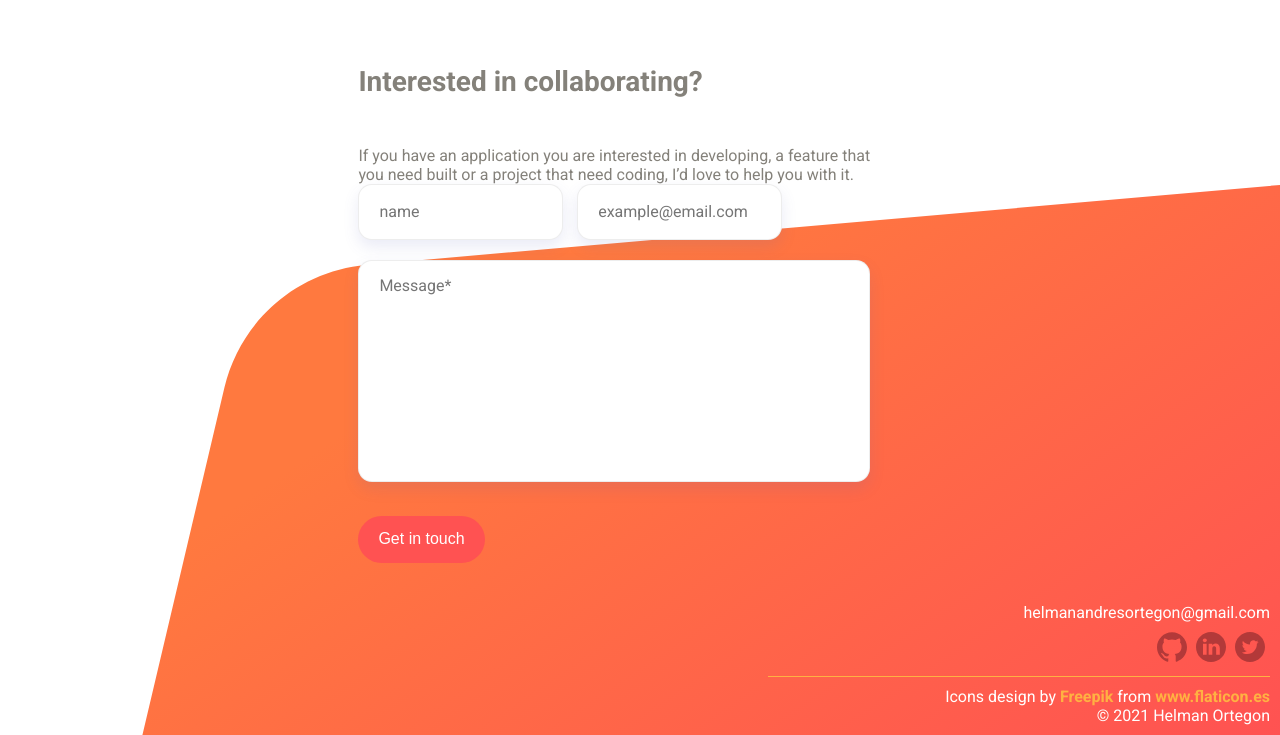
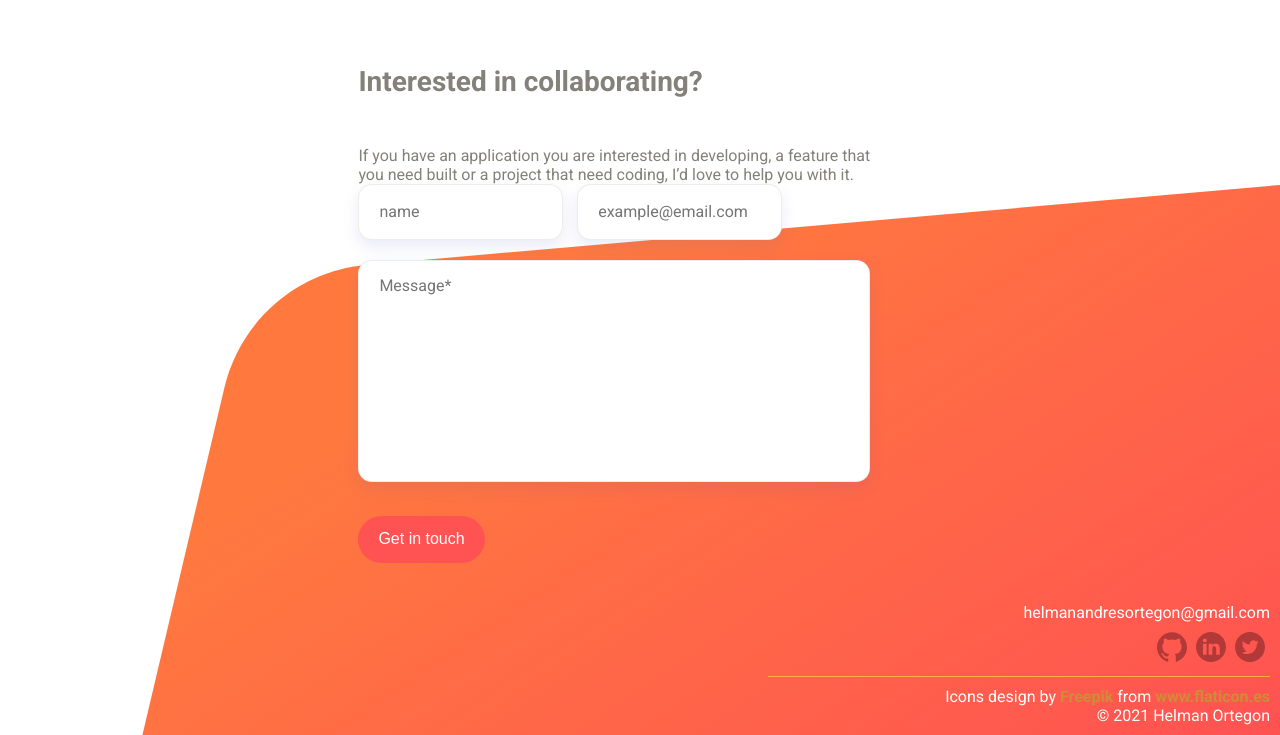
Before and after one commit to helman101/portfolio, a website: page index.html in a window 1280 px wide. Shown: the part 2234-2969 px from the top of the page. Drawn offline with Linux system fonts and the light colour scheme.

Commit message:
change footer links color

```diff
--- a/assets/stylesheets/style.scss
+++ b/assets/stylesheets/style.scss
@@ -161,7 +161,7 @@ footer .social a {
 }
 
 footer .icons-rigth a {
-  color: $mandaryn-sorbet;
+  color: $almeda-ochre;
   text-decoration: none;
   font-weight: bold;
 }
```
Also changed, not shown: assets/stylesheets/style.css, 1 other file.
